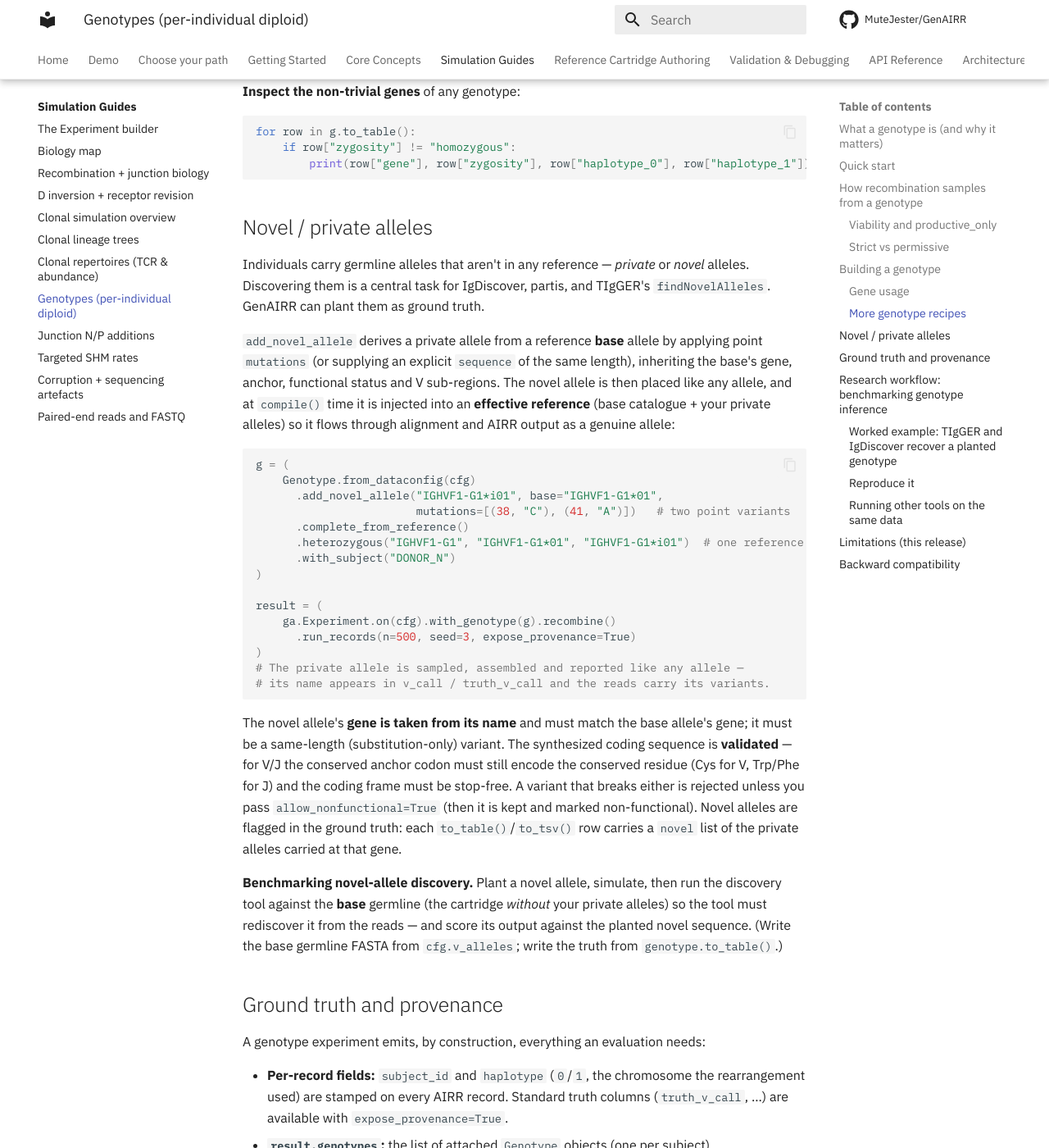
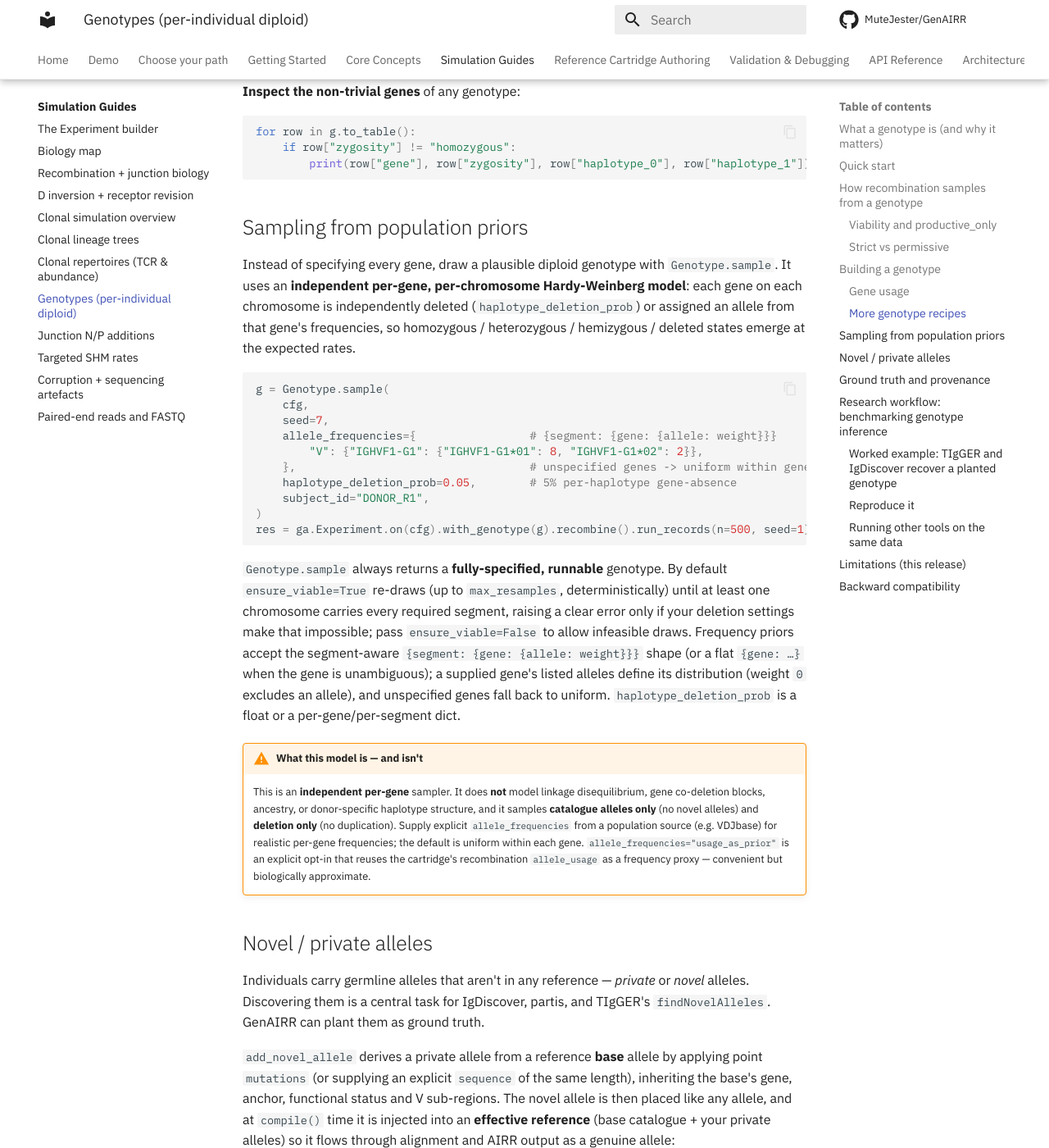
Before and after one commit to MuteJester/GenAIRR, an MkDocs documentation site: the page built from site_docs/guides/genotype.md, in a window 1280 px wide and 1400 px high, scrolled down 5960 px. Shown: the whole window at 82% size. Built offline with MkDocs 1.6.1 and Material for MkDocs 9.7.7, drawn with Linux system fonts in a browser that asks for light colours; comment, search, counter and statistics services are not loaded; some of the changed text lies outside the part shown.

Commit message:
docs(genotype): 'Sampling from population priors' section + drop from limitations

````diff
--- a/site_docs/guides/genotype.md
+++ b/site_docs/guides/genotype.md
@@ -264,6 +264,48 @@ for row in g.to_table():
         print(row["gene"], row["zygosity"], row["haplotype_0"], row["haplotype_1"])
 ```
 
+## Sampling from population priors
+
+Instead of specifying every gene, draw a plausible diploid genotype with
+`Genotype.sample`. It uses an **independent per-gene, per-chromosome
+Hardy-Weinberg model**: each gene on each chromosome is independently deleted
+(`haplotype_deletion_prob`) or assigned an allele from that gene's frequencies, so
+homozygous / heterozygous / hemizygous / deleted states emerge at the expected
+rates.
+
+```python
+g = Genotype.sample(
+    cfg,
+    seed=7,
+    allele_frequencies={                 # {segment: {gene: {allele: weight}}}
+        "V": {"IGHVF1-G1": {"IGHVF1-G1*01": 8, "IGHVF1-G1*02": 2}},
+    },                                   # unspecified genes -> uniform within gene
+    haplotype_deletion_prob=0.05,        # 5% per-haplotype gene-absence
+    subject_id="DONOR_R1",
+)
+res = ga.Experiment.on(cfg).with_genotype(g).recombine().run_records(n=500, seed=1)
+```
+
+`Genotype.sample` always returns a **fully-specified, runnable** genotype. By
+default `ensure_viable=True` re-draws (up to `max_resamples`, deterministically)
+until at least one chromosome carries every required segment, raising a clear error
+only if your deletion settings make that impossible; pass `ensure_viable=False` to
+allow infeasible draws. Frequency priors accept the segment-aware
+`{segment: {gene: {allele: weight}}}` shape (or a flat `{gene: …}` when the gene is
+unambiguous); a supplied gene's listed alleles define its distribution (weight `0`
+excludes an allele), and unspecified genes fall back to uniform.
+`haplotype_deletion_prob` is a float or a per-gene/per-segment dict.
+
+!!! warning "What this model is — and isn't"
+    This is an **independent per-gene** sampler. It does **not** model linkage
+    disequilibrium, gene co-deletion blocks, ancestry, or donor-specific haplotype
+    structure, and it samples **catalogue alleles only** (no novel alleles) and
+    **deletion only** (no duplication). Supply explicit `allele_frequencies` from a
+    population source (e.g. VDJbase) for realistic per-gene frequencies; the default
+    is uniform within each gene. `allele_frequencies="usage_as_prior"` is an
+    explicit opt-in that reuses the cartridge's recombination `allele_usage` as a
+    frequency proxy — convenient but biologically approximate.
+
 ## Novel / private alleles
 
 Individuals carry germline alleles that aren't in any reference — *private* or
````
Also changed, not shown: other parts of site_docs/guides/genotype.md (+0 -2 lines).
